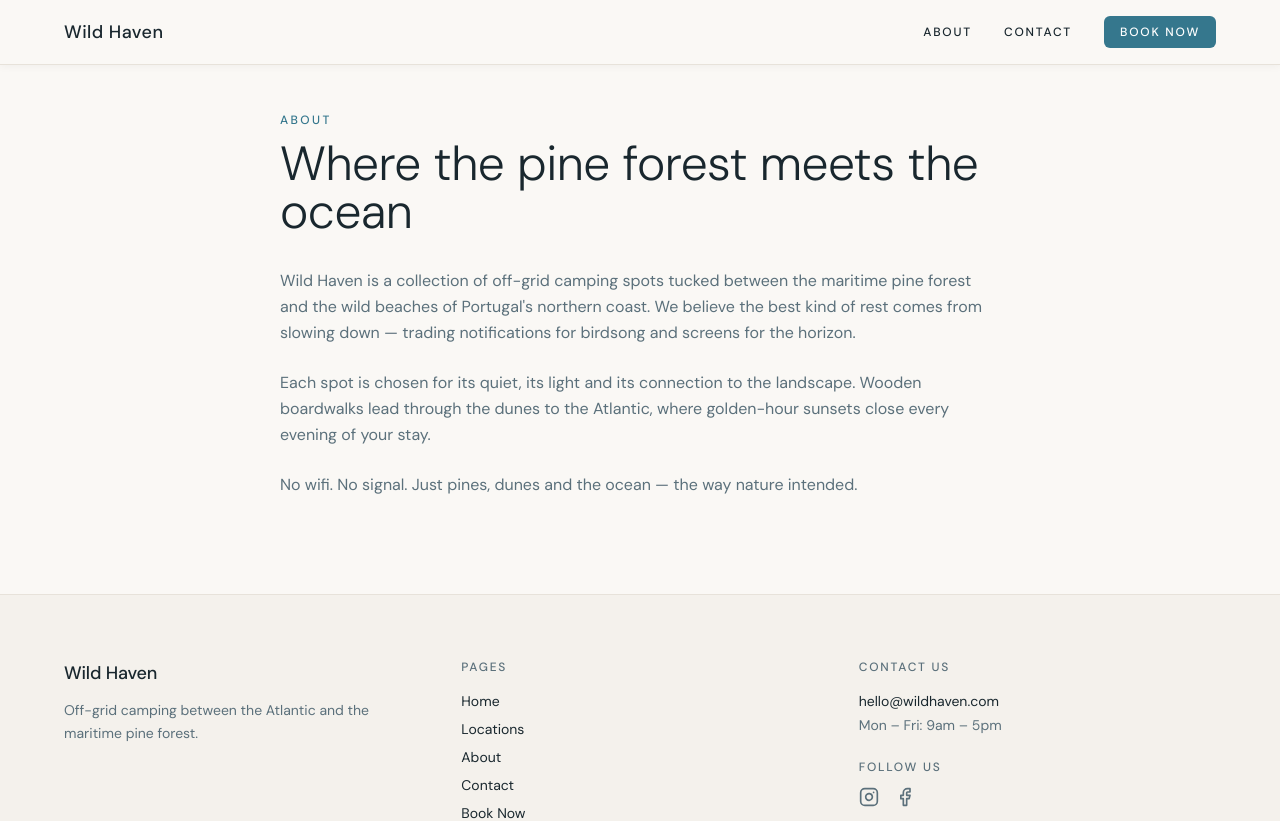
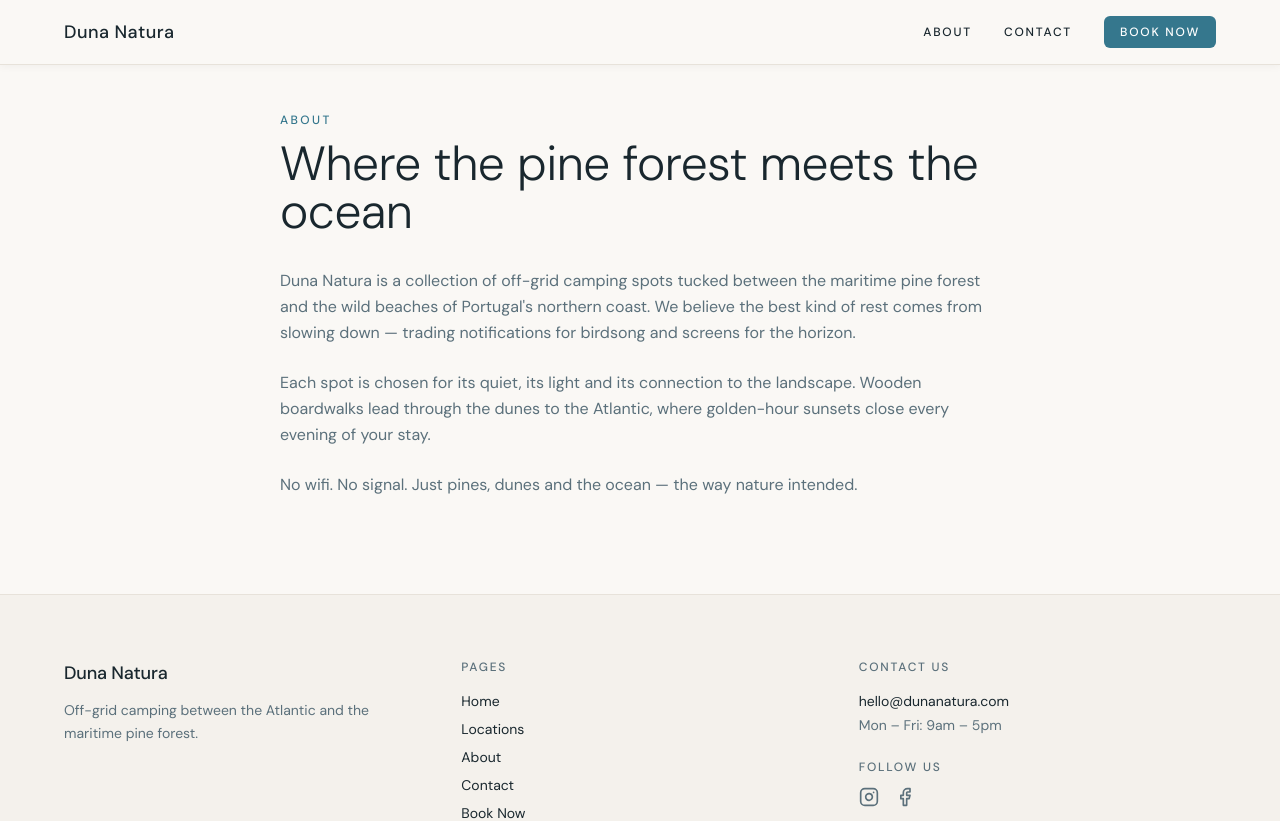
Before and after one commit to ruicard/DunaNaturaWebsite, a React (Vite) app: page /about in a window 1280 px wide. Shown: the top 821 px of the page. Built offline with nearby package versions, Linux system fonts and the light colour scheme.

Commit message:
Rebrand site from Wild Haven to Duna Natura

```diff
--- a/index.html
+++ b/index.html
@@ -3,13 +3,13 @@
   <head>
     <meta charset="UTF-8" />
     <meta name="viewport" content="width=device-width, initial-scale=1.0" />
-    <title>Wild Haven — Atlantic Coast & Pine Forest Escapes</title>
-    <meta name="author" content="Wild Haven" />
+    <title>Duna Natura — Atlantic Coast & Pine Forest Escapes</title>
+    <meta name="author" content="Duna Natura" />
     <meta
       name="description"
       content="Off-grid camping between the Atlantic and the pine forest. Boardwalks, dunes and wild beaches — disconnect on Portugal's northern coast."
     />
-    <meta property="og:title" content="Wild Haven — Atlantic Coast & Pine Forest Escapes" />
+    <meta property="og:title" content="Duna Natura — Atlantic Coast & Pine Forest Escapes" />
     <meta
       property="og:description"
       content="Off-grid camping between the Atlantic and the pine forest. Boardwalks, dunes and wild beaches — disconnect on Portugal's northern coast."
--- a/src/components/Footer.tsx
+++ b/src/components/Footer.tsx
@@ -15,7 +15,7 @@ export default function Footer() {
     <footer className="border-t border-border bg-muted">
       <div className="container grid gap-10 py-16 md:grid-cols-3">
         <div>
-          <h3 className="text-lg font-medium">Wild Haven</h3>
+          <h3 className="text-lg font-medium">Duna Natura</h3>
           <p className="mt-3 max-w-xs text-sm leading-relaxed text-muted-foreground">
             Off-grid camping between the Atlantic and the maritime pine forest.
           </p>
@@ -41,10 +41,10 @@ export default function Footer() {
             Contact Us
           </p>
           <a
-            href="mailto:hello@wildhaven.com"
+            href="mailto:hello@dunanatura.com"
             className="mt-4 block text-sm transition-smooth hover:text-primary"
           >
-            hello@wildhaven.com
+            hello@dunanatura.com
           </a>
           <p className="mt-1 text-sm text-muted-foreground">Mon – Fri: 9am – 5pm</p>
 
@@ -64,7 +64,7 @@ export default function Footer() {
 
       <div className="border-t border-border">
         <div className="container py-6 text-center text-xs text-muted-foreground">
-          © {new Date().getFullYear()} Wild Haven. All rights reserved.
+          © {new Date().getFullYear()} Duna Natura. All rights reserved.
         </div>
       </div>
     </footer>
--- a/src/components/Navbar.tsx
+++ b/src/components/Navbar.tsx
@@ -38,7 +38,7 @@ export default function Navbar() {
             solid ? "text-foreground" : "text-white"
           )}
         >
-          Wild Haven
+          Duna Natura
         </Link>
 
         <nav className="flex items-center gap-8">
--- a/src/pages/About.tsx
+++ b/src/pages/About.tsx
@@ -8,7 +8,7 @@ export default function About() {
         </h1>
         <div className="mt-8 space-y-6 text-muted-foreground leading-relaxed">
           <p>
-            Wild Haven is a collection of off-grid camping spots tucked between
+            Duna Natura is a collection of off-grid camping spots tucked between
             the maritime pine forest and the wild beaches of Portugal's northern
             coast. We believe the best kind of rest comes from slowing down —
             trading notifications for birdsong and screens for the horizon.
--- a/src/pages/Contact.tsx
+++ b/src/pages/Contact.tsx
@@ -13,8 +13,8 @@ export default function Contact() {
         <div className="mt-10 flex flex-col gap-4 sm:flex-row">
           <div className="flex items-center gap-3 rounded-lg bg-card p-5 shadow-soft">
             <Mail className="h-5 w-5 text-primary" />
-            <a href="mailto:hello@wildhaven.com" className="text-sm hover:text-primary">
-              hello@wildhaven.com
+            <a href="mailto:hello@dunanatura.com" className="text-sm hover:text-primary">
+              hello@dunanatura.com
             </a>
           </div>
           <div className="flex items-center gap-3 rounded-lg bg-card p-5 shadow-soft">
```
